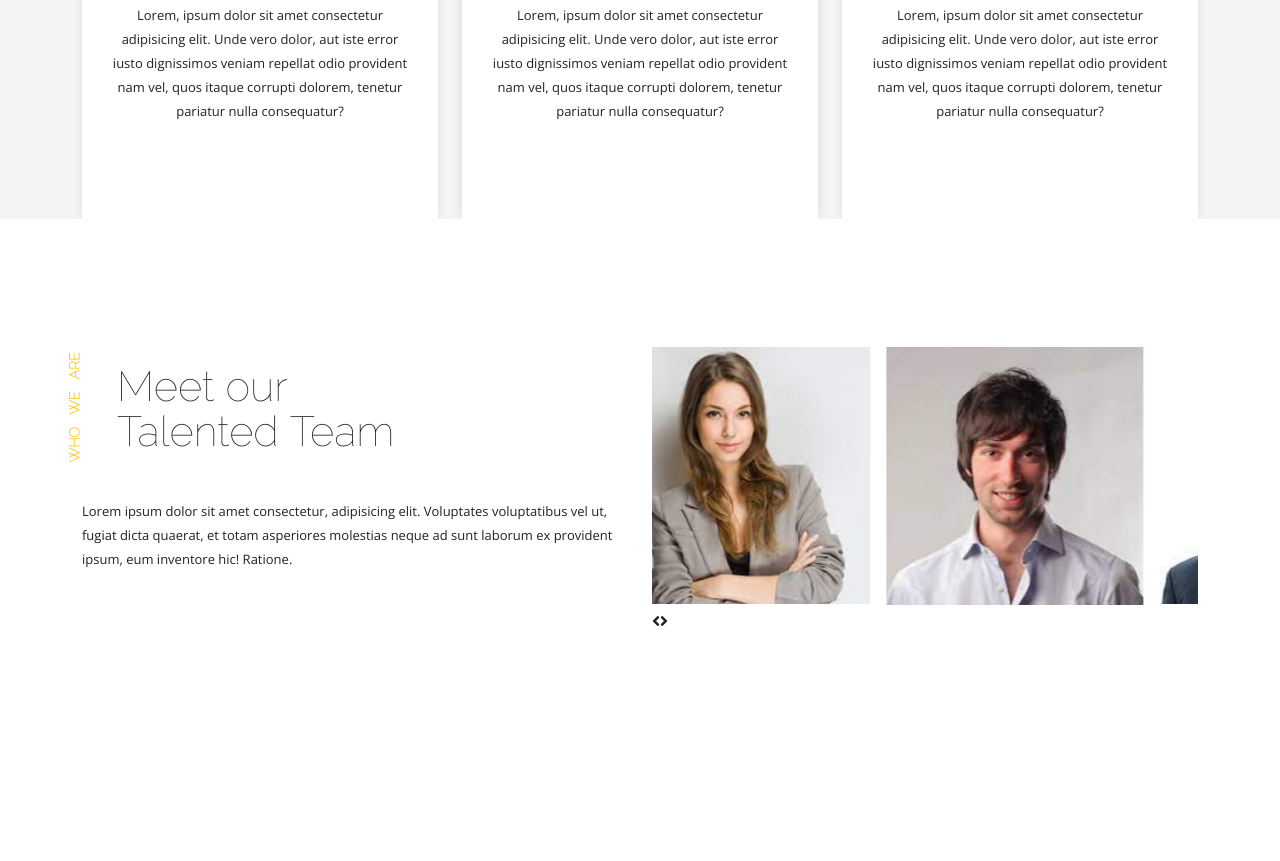
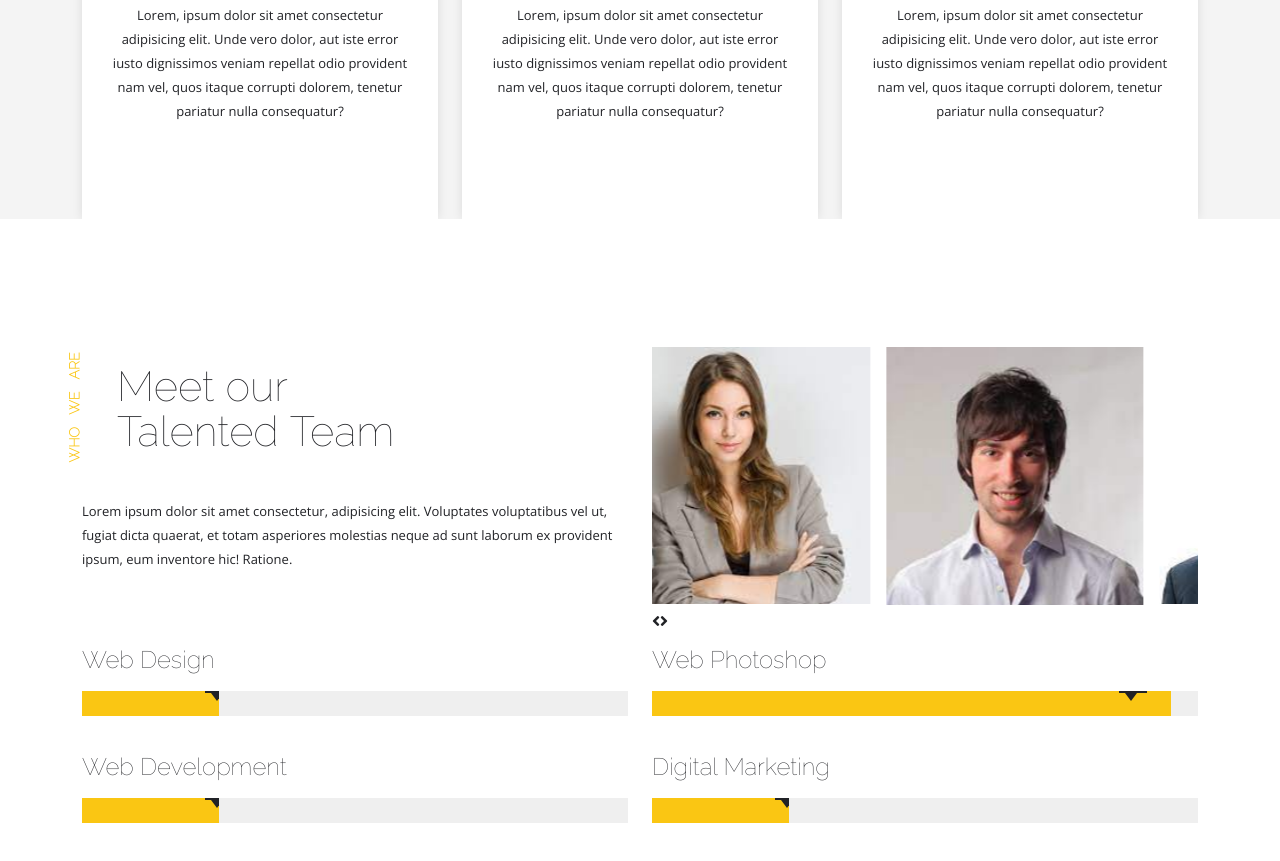
Before and after one commit to danish703/solo, a plain HTML site: page index.html in a window 1280 px wide. Shown: the part 1745-2606 px from the top of the page. Before the commit the page ends 2494 px from the top, so only its background shows below. Drawn offline with nearby package versions, Linux system fonts and the light colour scheme.

Commit message:
skill added

```diff
--- a/css/style.css
+++ b/css/style.css
@@ -300,7 +300,50 @@ ul .social-list{
     background: #e34133;
     border-color: transparent;
 }
-.owl-theme .owl-nav[class*=owl-]:hover{
+.owl-theme .owl-nav [class*=owl-]{
     background: none;
     color: #212226;
+    font-size: 40px;
+    margin: 0;
 }
+
+/* skill */
+.skill{
+    margin-bottom: 20px;
+}
+.skill h4{
+    line-height: 62px;
+    margin: 0px;
+    font-weight: normal;
+}
+.progress{
+height: 25px;
+ border-radius: 0;
+ background: #efefef;
+ overflow: visible;
+}
+.progress-bar{
+    background:#fac613;
+    position: relative;
+}
+
+.progress-bar span{
+    font-size: 11px;
+    font-weight: 100;
+    background: #212226;
+    padding: 3px;
+    position: absolute;
+    z-index: 9;
+    left:90%;
+    top:-20px;
+}
+
+.progress-bar span:before{
+    content: "";
+    border-top: 8px solid #212226;
+    border-left: 6px solid transparent;
+    border-right: 6px solid transparent;
+    position: absolute;
+    bottom: -8px;
+    left: 23%;
+}
--- a/index.html
+++ b/index.html
@@ -276,6 +276,48 @@
                   </div>
               </div>
            </div>
+           <div id="progress-elements">
+             <div class="row">
+                 <div class="col-md-6">
+                   <div class="skill">
+                      <h4>Web Design </h4>
+                      <div class="progress">
+                        <div class="progress-bar" role="progressbar" style="width: 25%;" aria-valuenow="25" aria-valuemin="0"
+                          aria-valuemax="100"><span>25%</span></div>
+                      </div>
+                   </div>
+                 </div>
+                <div class="col-md-6">
+                  <div class="skill">
+                    <h4>Web Photoshop </h4>
+                    <div class="progress">
+                      <div class="progress-bar" role="progressbar" style="width: 95%;" aria-valuenow="25" aria-valuemin="0"
+                        aria-valuemax="100">
+                        <span>25%</span>
+                      </div>
+                    </div>
+                  </div>
+                </div>
+                <div class="col-md-6">
+                  <div class="skill">
+                    <h4>Web Development </h4>
+                    <div class="progress">
+                      <div class="progress-bar" role="progressbar" style="width: 25%;" aria-valuenow="25" aria-valuemin="0"
+                        aria-valuemax="100"><span>25%</span></div>
+                    </div>
+                  </div>
+                </div>
+                <div class="col-md-6">
+                  <div class="skill">
+                    <h4>Digital Marketing </h4>
+                    <div class="progress">
+                      <div class="progress-bar" role="progressbar" style="width: 25%;" aria-valuenow="25" aria-valuemin="0"
+                        aria-valuemax="100"><span>25%</span></div>
+                    </div>
+                  </div>
+                </div>
+             </div>
+           </div>
        </div>
     </div>
  </section>
```
